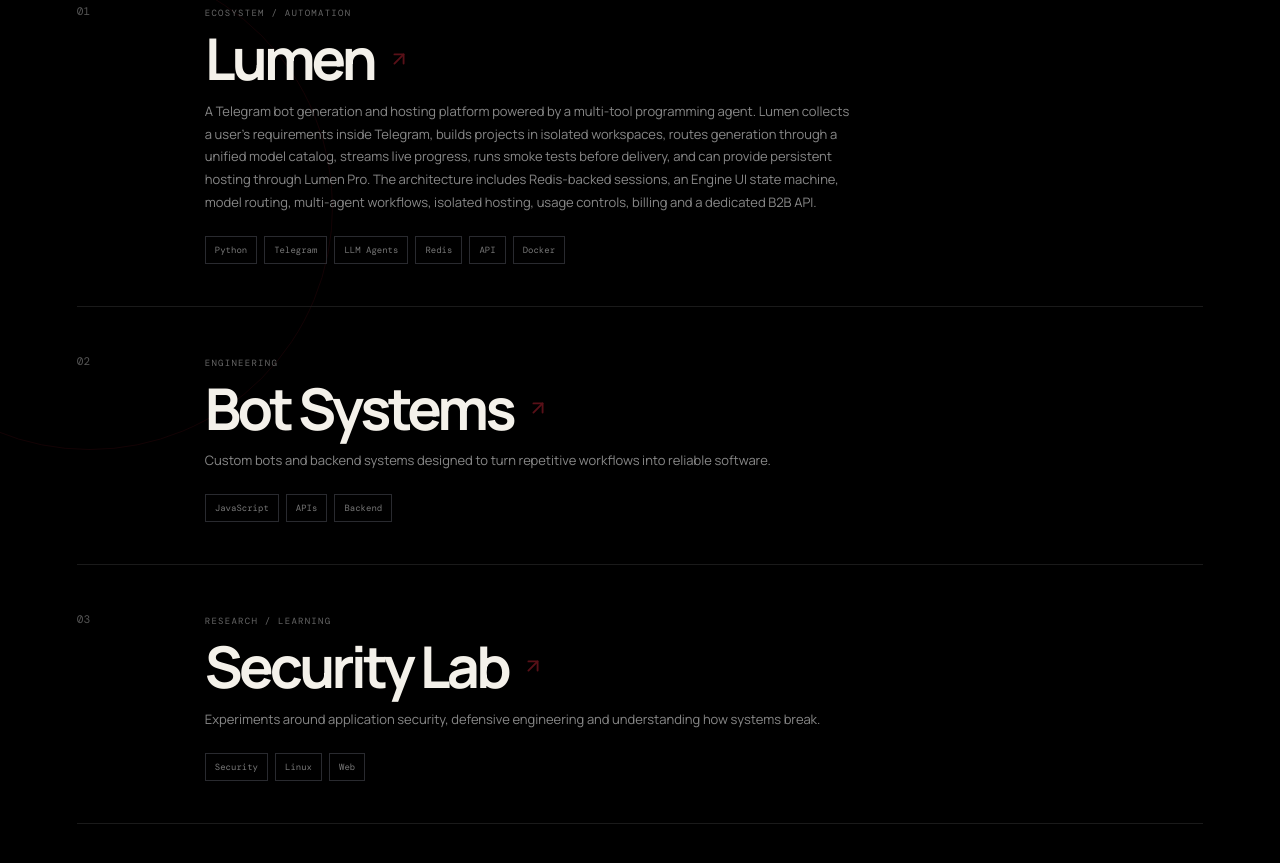
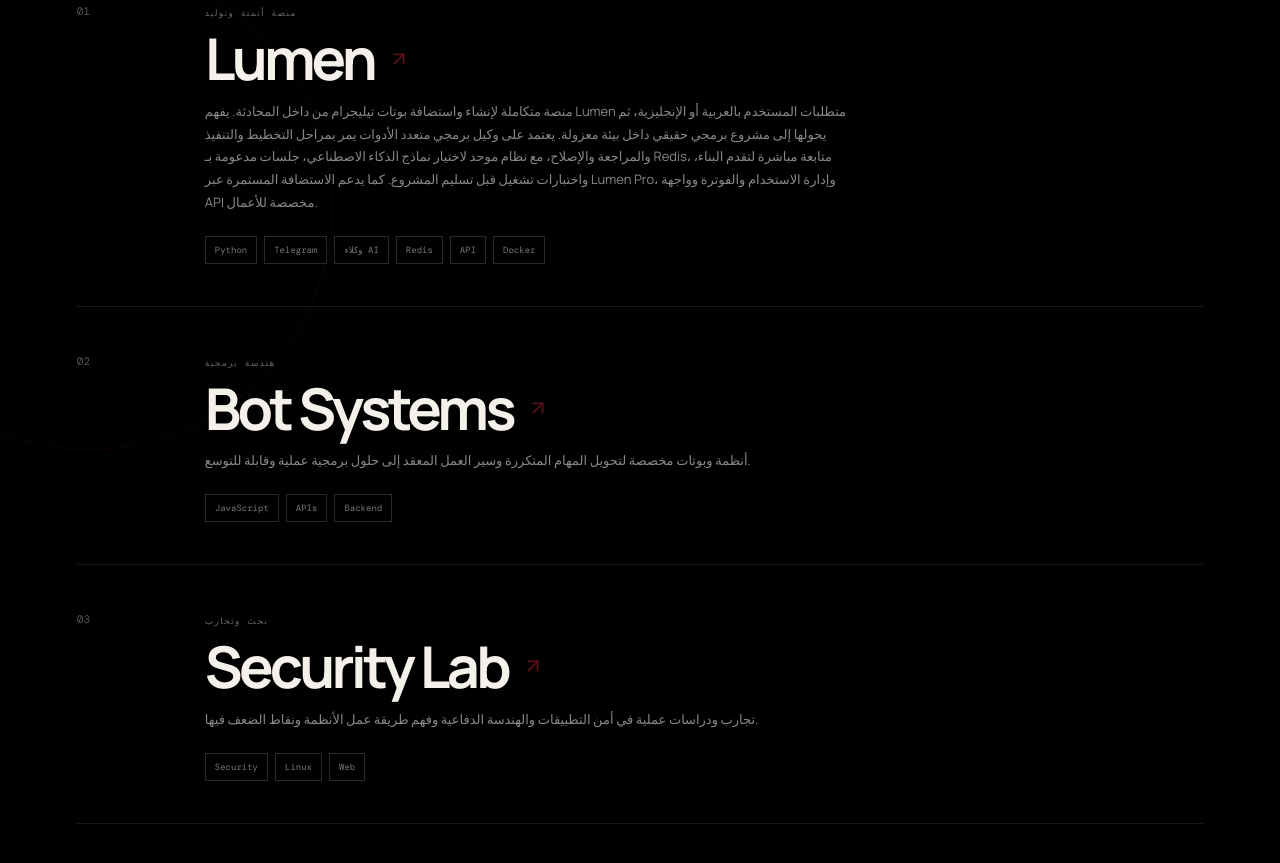
Before and after one commit to atemmokhtar2-blip/Profil, a React (Vite) app: page / in a window 1280 px wide. Shown: the part 1177-2040 px from the top of the page. Built offline with nearby package versions, Linux system fonts and the light colour scheme.

Commit message:
Update projects with Arabic descriptions and Lumen bot link

```diff
--- a/src/App.jsx
+++ b/src/App.jsx
@@ -2,9 +2,9 @@ import React, { useEffect, useState } from "react";
 import { ArrowUpRight, Code2, Github, Terminal, Shield, Cpu, Sparkles, ExternalLink, MessageCircle } from "lucide-react";
 
 const projects = [
-  { n:"01", title:"Lumen", type:"Ecosystem / Automation", text:"A Telegram bot generation and hosting platform powered by a multi-tool programming agent. Lumen collects a user's requirements inside Telegram, builds projects in isolated workspaces, routes generation through a unified model catalog, streams live progress, runs smoke tests before delivery, and can provide persistent hosting through Lumen Pro. The architecture includes Redis-backed sessions, an Engine UI state machine, model routing, multi-agent workflows, isolated hosting, usage controls, billing and a dedicated B2B API.", tags:["Python","Telegram","LLM Agents","Redis","API","Docker"], href:"https://github.com/atemmokhtar2-blip/Lumen_bot/tree/Lumen" },
-  { n:"02", title:"Bot Systems", type:"Engineering", text:"Custom bots and backend systems designed to turn repetitive workflows into reliable software.", tags:["JavaScript","APIs","Backend"], href:"https://github.com/atemmokhtar2-blip" },
-  { n:"03", title:"Security Lab", type:"Research / Learning", text:"Experiments around application security, defensive engineering and understanding how systems break.", tags:["Security","Linux","Web"], href:"https://github.com/atemmokhtar2-blip" }
+  { n:"01", title:"Lumen", type:"منصة أتمتة وتوليد", text:"منصة متكاملة لإنشاء واستضافة بوتات تيليجرام من داخل المحادثة. يفهم Lumen متطلبات المستخدم بالعربية أو الإنجليزية، ثم يحولها إلى مشروع برمجي حقيقي داخل بيئة معزولة. يعتمد على وكيل برمجي متعدد الأدوات يمر بمراحل التخطيط والتنفيذ والمراجعة والإصلاح، مع نظام موحد لاختيار نماذج الذكاء الاصطناعي، جلسات مدعومة بـ Redis، متابعة مباشرة لتقدم البناء، واختبارات تشغيل قبل تسليم المشروع. كما يدعم الاستضافة المستمرة عبر Lumen Pro، وإدارة الاستخدام والفوترة وواجهة API مخصصة للأعمال.", tags:["Python","Telegram","وكلاء AI","Redis","API","Docker"], href:"https://t.me/lum9n_ai_bot" },
+  { n:"02", title:"Bot Systems", type:"هندسة برمجية", text:"أنظمة وبوتات مخصصة لتحويل المهام المتكررة وسير العمل المعقد إلى حلول برمجية عملية وقابلة للتوسع.", tags:["JavaScript","APIs","Backend"], href:"https://github.com/atemmokhtar2-blip" },
+  { n:"03", title:"Security Lab", type:"بحث وتجارب", text:"تجارب ودراسات عملية في أمن التطبيقات والهندسة الدفاعية وفهم طريقة عمل الأنظمة ونقاط الضعف فيها.", tags:["Security","Linux","Web"], href:"https://github.com/atemmokhtar2-blip" }
 ];
 
 const stack = ["JavaScript","TypeScript","Node.js","Python","Discord.js","Git","Linux","APIs","Automation","Cybersecurity"];
```
